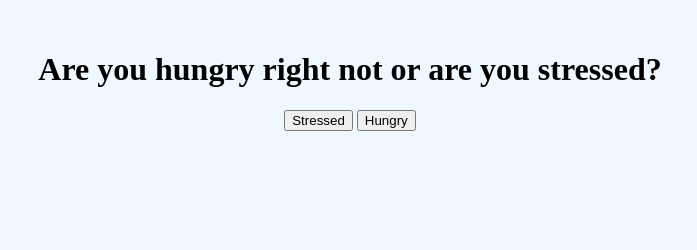
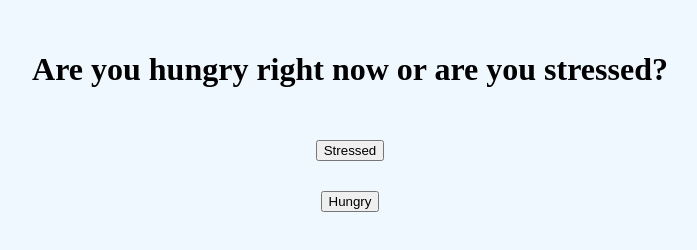
Before and after one commit to JWaltuch/mindfull-app, a website: page forms/stressed.html in a window 1280 px wide. Shown: the whole page, without its empty margins (290-987 px from the left). Drawn offline with Linux system fonts and the light colour scheme.

Commit message:
refactor: made form logic simpler

```diff
--- a/forms/stressed.html
+++ b/forms/stressed.html
@@ -7,13 +7,17 @@
   </head>
 
   <body>
-    <form class="page">
-      <h1>Are you hungry right not or are you stressed?</h1>
-      <div class="buttons">
-        <button onclick="redirect(event, 'journal')">Stressed</button>
-        <button onclick="redirect(event, 'sad')">Hungry</button>
+    <div class="page">
+      <h1>Are you hungry right now or are you stressed?</h1>
+      <div>
+        <form action="/forms/journal.html" method="get" class="page">
+          <button>Stressed</button>
+        </form>
+        <form action="/forms/sad.html" method="get" class="page">
+          <button>Hungry</button>
+        </form>
       </div>
-    </form>
+    </div>
     <script type="text/javascript" src="../script.js"></script>
   </body>
 </html>
--- a/style.css
+++ b/style.css
@@ -20,3 +20,7 @@ body {
 }
 
 /* FORMS */
+
+/* .buttons {
+  flex-direction: row;
+} */
```
Also changed, not shown: forms/bored.html (+10 -5 lines), forms/congrats.html (+2 -2 lines), forms/sad.html (+9 -5 lines), forms/stop-eating.html (+7 -5 lines).
